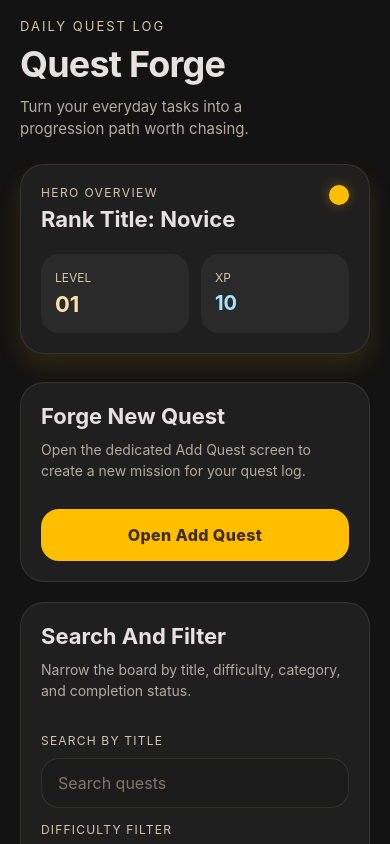
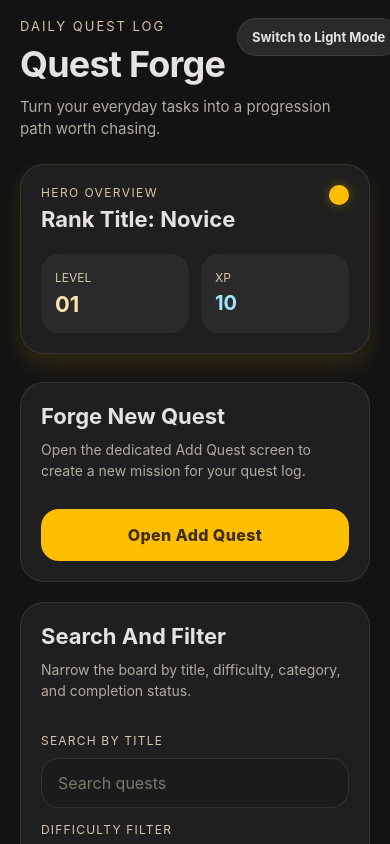
Before and after one commit to Akbulut55/QuestForge, a React Native app: screen / in a window 390 px wide. Built offline with nearby package versions, Linux system fonts and the light colour scheme.

Commit message:
[NAIM: Quest Blacksmith] Add theme toggle - 5kg

```diff
--- a/App.tsx
+++ b/App.tsx
@@ -26,6 +26,7 @@ type RankTitle = 'Novice' | 'Adventurer' | 'Knight' | 'Champion';
 type DifficultyFilter = 'All' | Difficulty;
 type CategoryFilter = 'All' | Category;
 type StatusFilter = 'All' | 'Active' | 'Completed';
+type ThemeMode = 'dark' | 'light';
 
 type Quest = {
   id: string;
@@ -44,9 +45,33 @@ type HeroProgress = {
 type GameState = {
   hero: HeroProgress;
   quests: Quest[];
+  themeMode: ThemeMode;
 };
 
-const theme = {
+type ThemePalette = {
+  background: string;
+  surfaceLow: string;
+  surface: string;
+  surfaceHigh: string;
+  surfaceHighest: string;
+  textPrimary: string;
+  textMuted: string;
+  amber: string;
+  amberSoft: string;
+  blue: string;
+  blueSoft: string;
+  success: string;
+  ghostBorder: string;
+  subtitle: string;
+  placeholder: string;
+  buttonText: string;
+  buttonDisabled: string;
+  activeBadgeBackground: string;
+  doneBadgeBackground: string;
+};
+
+const themes: Record<ThemeMode, ThemePalette> = {
+  dark: {
     background: '#131313',
     surfaceLow: '#1c1b1b',
     surface: '#201f1f',
@@ -58,8 +83,36 @@ const theme = {
     amberSoft: '#ffe2ab',
     blue: '#00d2fd',
     blueSoft: '#a2e7ff',
+    success: '#88d498',
     ghostBorder: 'rgba(156, 143, 120, 0.18)',
-  success: '#88d498',
+    subtitle: '#b3aba0',
+    placeholder: '#7e766b',
+    buttonText: '#402d00',
+    buttonDisabled: '#6e5b22',
+    activeBadgeBackground: 'rgba(255, 191, 0, 0.16)',
+    doneBadgeBackground: 'rgba(136, 212, 152, 0.16)',
+  },
+  light: {
+    background: '#f5efe4',
+    surfaceLow: '#efe5d6',
+    surface: '#fbf6ed',
+    surfaceHigh: '#e6d9c5',
+    surfaceHighest: '#dccbb2',
+    textPrimary: '#2a2015',
+    textMuted: '#7a6447',
+    amber: '#c68a17',
+    amberSoft: '#f0c879',
+    blue: '#2e8da3',
+    blueSoft: '#69bfd5',
+    success: '#3c8a59',
+    ghostBorder: 'rgba(122, 100, 71, 0.16)',
+    subtitle: '#6f5d45',
+    placeholder: '#917b61',
+    buttonText: '#2a2015',
+    buttonDisabled: '#b79c67',
+    activeBadgeBackground: 'rgba(198, 138, 23, 0.14)',
+    doneBadgeBackground: 'rgba(60, 138, 89, 0.14)',
+  },
 };
 
 const difficultyOptions: Difficulty[] = ['Easy', 'Medium', 'Hard', 'Epic'];
@@ -180,6 +233,7 @@ function createInitialGameState(): GameState {
   return {
     hero: createHeroProgress(startingXp),
     quests: normalizedQuests,
+    themeMode: 'dark',
   };
 }
 
@@ -190,6 +244,7 @@ function migrateLegacyQuests(quests: Quest[]): GameState {
   return {
     hero: createHeroProgress(heroXp),
     quests: normalizedQuests,
+    themeMode: 'dark',
   };
 }
 
@@ -203,6 +258,7 @@ function normalizeStoredGameState(state: GameState): GameState {
   return {
     hero: createHeroProgress(normalizedXp),
     quests: normalizedQuests,
+    themeMode: state.themeMode === 'light' ? 'light' : 'dark',
   };
 }
 
@@ -233,19 +289,19 @@ function questMatchesFilters({
     (selectedStatusFilter === 'Completed' && quest.status === 'Completed') ||
     (selectedStatusFilter === 'Active' && quest.status !== 'Completed');
 
-  return (
-    matchesSearch && matchesDifficulty && matchesCategory && matchesStatus
-  );
+  return matchesSearch && matchesDifficulty && matchesCategory && matchesStatus;
 }
 
 function HeroStat({
   label,
   value,
   accentStyle,
+  styles,
 }: {
   label: string;
   value: string;
   accentStyle?: object;
+  styles: ReturnType<typeof createStyles>;
 }) {
   return (
     <View style={styles.heroStat}>
@@ -260,12 +316,14 @@ function SectionPicker({
   options,
   selectedValue,
   onSelect,
+  styles,
   testIdPrefix,
 }: {
   label: string;
   options: string[];
   selectedValue: string;
   onSelect: (value: string) => void;
+  styles: ReturnType<typeof createStyles>;
   testIdPrefix: string;
 }) {
   return (
@@ -299,11 +357,35 @@ function SectionPicker({
   );
 }
 
+function ThemeToggle({
+  styles,
+  themeMode,
+  onToggleTheme,
+}: {
+  styles: ReturnType<typeof createStyles>;
+  themeMode: ThemeMode;
+  onToggleTheme: () => void;
+}) {
+  const nextThemeLabel =
+    themeMode === 'dark' ? 'Switch to Light Mode' : 'Switch to Dark Mode';
+
+  return (
+    <Pressable
+      onPress={onToggleTheme}
+      style={styles.themeToggleButton}
+      testID="theme-toggle-button">
+      <Text style={styles.themeToggleText}>{nextThemeLabel}</Text>
+    </Pressable>
+  );
+}
+
 function QuestCard({
   quest,
+  styles,
   onComplete,
 }: {
   quest: Quest;
+  styles: ReturnType<typeof createStyles>;
   onComplete?: (questId: string) => void;
 }) {
   const isComplete = quest.status === 'Completed';
@@ -355,11 +437,17 @@ function QuestCard({
 function QuestBoardScreen({
   hero,
   quests,
+  styles,
+  themeMode,
+  onToggleTheme,
   onCompleteQuest,
   onNavigateToAddQuest,
 }: {
   hero: HeroProgress;
   quests: Quest[];
+  styles: ReturnType<typeof createStyles>;
+  themeMode: ThemeMode;
+  onToggleTheme: () => void;
   onCompleteQuest: (questId: string) => void;
   onNavigateToAddQuest: () => void;
 }) {
@@ -396,8 +484,18 @@ function QuestBoardScreen({
     <ScrollView
       contentContainerStyle={styles.scrollContent}
       showsVerticalScrollIndicator={false}>
+      <View style={styles.topBar}>
+        <View>
           <Text style={styles.kicker}>Daily Quest Log</Text>
           <Text style={styles.title}>Quest Forge</Text>
+        </View>
+        <ThemeToggle
+          onToggleTheme={onToggleTheme}
+          styles={styles}
+          themeMode={themeMode}
+        />
+      </View>
+
       <Text style={styles.subtitle}>
         Turn your everyday tasks into a progression path worth chasing.
       </Text>
@@ -406,23 +504,23 @@ function QuestBoardScreen({
         <View style={styles.heroHeader}>
           <View>
             <Text style={styles.heroEyebrow}>Hero Overview</Text>
-            <Text style={styles.heroTitle}>
-              Rank Title: {hero.rankTitle}
-            </Text>
+            <Text style={styles.heroTitle}>Rank Title: {hero.rankTitle}</Text>
           </View>
           <View style={styles.heroOrb} />
         </View>
 
         <View style={styles.heroStatsRow}>
           <HeroStat
+            accentStyle={styles.levelAccent}
             label="Level"
+            styles={styles}
             value={getLevelForXp(hero.xp)}
-            accentStyle={styles.levelAccent}
           />
           <HeroStat
+            accentStyle={styles.xpAccent}
             label="XP"
+            styles={styles}
             value={`${hero.xp}`}
-            accentStyle={styles.xpAccent}
           />
         </View>
       </View>
@@ -453,7 +551,7 @@ function QuestBoardScreen({
           <TextInput
             onChangeText={setSearchQuery}
             placeholder="Search quests"
-            placeholderTextColor="#7e766b"
+            placeholderTextColor={styles.themePlaceholder.color}
             style={styles.titleInput}
             testID="quest-search-input"
             value={searchQuery}
@@ -467,6 +565,7 @@ function QuestBoardScreen({
           }
           options={difficultyFilterOptions}
           selectedValue={selectedDifficultyFilter}
+          styles={styles}
           testIdPrefix="difficulty-filter"
         />
 
@@ -475,6 +574,7 @@ function QuestBoardScreen({
           onSelect={value => setSelectedCategoryFilter(value as CategoryFilter)}
           options={categoryFilterOptions}
           selectedValue={selectedCategoryFilter}
+          styles={styles}
           testIdPrefix="category-filter"
         />
 
@@ -483,6 +583,7 @@ function QuestBoardScreen({
           onSelect={value => setSelectedStatusFilter(value as StatusFilter)}
           options={statusFilterOptions}
           selectedValue={selectedStatusFilter}
+          styles={styles}
           testIdPrefix="status-filter"
         />
       </View>
@@ -503,6 +604,7 @@ function QuestBoardScreen({
             key={quest.id}
             onComplete={onCompleteQuest}
             quest={quest}
+            styles={styles}
           />
         ))}
       </View>
@@ -514,6 +616,7 @@ function QuestBoardScreen({
             key={quest.id}
             onComplete={onCompleteQuest}
             quest={quest}
+            styles={styles}
           />
         ))}
       </View>
@@ -521,7 +624,7 @@ function QuestBoardScreen({
       <View style={styles.section}>
         <Text style={styles.sectionTitle}>Completed Quests</Text>
         {completedQuests.map(quest => (
-          <QuestCard key={quest.id} quest={quest} />
+          <QuestCard key={quest.id} quest={quest} styles={styles} />
         ))}
       </View>
     </ScrollView>
@@ -531,9 +634,15 @@ function QuestBoardScreen({
 function AddQuestScreen({
   onBack,
   onSave,
+  onToggleTheme,
+  styles,
+  themeMode,
 }: {
   onBack: () => void;
   onSave: (quest: Quest) => void;
+  onToggleTheme: () => void;
+  styles: ReturnType<typeof createStyles>;
+  themeMode: ThemeMode;
 }) {
   const [questTitle, setQuestTitle] = useState('');
   const [selectedDifficulty, setSelectedDifficulty] =
@@ -576,6 +685,11 @@ function AddQuestScreen({
           <Text style={styles.backButtonText}>Back</Text>
         </Pressable>
         <Text style={styles.screenLabel}>Quest Board</Text>
+        <ThemeToggle
+          onToggleTheme={onToggleTheme}
+          styles={styles}
+          themeMode={themeMode}
+        />
       </View>
 
       <Text style={styles.kicker}>Add Quest</Text>
@@ -595,7 +709,7 @@ function AddQuestScreen({
           <TextInput
             onChangeText={setQuestTitle}
             placeholder="Enter a new quest title"
-            placeholderTextColor="#7e766b"
+            placeholderTextColor={styles.themePlaceholder.color}
             style={styles.titleInput}
             testID="quest-title-input"
             value={questTitle}
@@ -607,6 +721,7 @@ function AddQuestScreen({
           onSelect={value => setSelectedDifficulty(value as Difficulty)}
           options={difficultyOptions}
           selectedValue={selectedDifficulty}
+          styles={styles}
           testIdPrefix="difficulty-option"
         />
 
@@ -615,6 +730,7 @@ function AddQuestScreen({
           onSelect={value => setSelectedCategory(value as Category)}
           options={categoryOptions}
           selectedValue={selectedCategory}
+          styles={styles}
           testIdPrefix="category-option"
         />
 
@@ -637,6 +753,9 @@ function App() {
   const [gameState, setGameState] = useState<GameState>(createInitialGameState);
   const [currentScreen, setCurrentScreen] = useState<ScreenName>('quest-board');
   const [isHydrated, setIsHydrated] = useState(false);
+
+  const currentTheme = themes[gameState.themeMode];
+  const styles = createStyles(currentTheme);
 
   useEffect(() => {
     let isMounted = true;
@@ -694,9 +813,11 @@ function App() {
       }
 
       const updatedXp =
-        currentState.hero.xp + completionXpByDifficulty[questToComplete.difficulty];
+        currentState.hero.xp +
+        completionXpByDifficulty[questToComplete.difficulty];
 
       return {
+        ...currentState,
         hero: createHeroProgress(updatedXp),
         quests: currentState.quests.map(quest =>
           quest.id === questId ? { ...quest, status: 'Completed' } : quest,
@@ -705,10 +826,22 @@ function App() {
     });
   };
 
+  const handleToggleTheme = () => {
+    setGameState(currentState => ({
+      ...currentState,
+      themeMode: currentState.themeMode === 'dark' ? 'light' : 'dark',
+    }));
+  };
+
   return (
     <SafeAreaProvider>
       <SafeAreaView style={styles.safeArea}>
-        <StatusBar barStyle="light-content" backgroundColor={theme.background} />
+        <StatusBar
+          backgroundColor={currentTheme.background}
+          barStyle={
+            gameState.themeMode === 'dark' ? 'light-content' : 'dark-content'
+          }
+        />
         {!isHydrated ? (
           <View style={styles.loadingState}>
             <Text style={styles.loadingKicker}>Restoring Quest Log</Text>
@@ -721,12 +854,18 @@ function App() {
                 hero={gameState.hero}
                 onCompleteQuest={handleCompleteQuest}
                 onNavigateToAddQuest={() => setCurrentScreen('add-quest')}
+                onToggleTheme={handleToggleTheme}
                 quests={gameState.quests}
+                styles={styles}
+                themeMode={gameState.themeMode}
               />
             ) : (
               <AddQuestScreen
                 onBack={() => setCurrentScreen('quest-board')}
                 onSave={handleSaveQuest}
+                onToggleTheme={handleToggleTheme}
+                styles={styles}
+                themeMode={gameState.themeMode}
               />
             )}
           </>
@@ -736,7 +875,8 @@ function App() {
   );
 }
 
-const styles = StyleSheet.create({
+function createStyles(theme: ThemePalette) {
+  return StyleSheet.create({
     safeArea: {
       flex: 1,
       backgroundColor: theme.background,
@@ -765,11 +905,31 @@ const styles = StyleSheet.create({
       fontWeight: '700',
       letterSpacing: -0.8,
     },
+    topBar: {
+      alignItems: 'flex-start',
+      flexDirection: 'row',
+      gap: 12,
+      justifyContent: 'space-between',
+    },
     screenHeader: {
       alignItems: 'center',
       flexDirection: 'row',
+      gap: 10,
       justifyContent: 'space-between',
       marginBottom: 14,
+    },
+    themeToggleButton: {
+      backgroundColor: theme.surfaceHigh,
+      borderColor: theme.ghostBorder,
+      borderRadius: 999,
+      borderWidth: 1,
+      paddingHorizontal: 14,
+      paddingVertical: 10,
+    },
+    themeToggleText: {
+      color: theme.textPrimary,
+      fontSize: 13,
+      fontWeight: '700',
     },
     backButton: {
       backgroundColor: theme.surfaceHigh,
@@ -804,11 +964,11 @@ const styles = StyleSheet.create({
       letterSpacing: -0.8,
     },
     subtitle: {
-    color: '#b3aba0',
+      color: theme.subtitle,
       fontSize: 15,
       lineHeight: 22,
       marginTop: 10,
-    maxWidth: 300,
+      maxWidth: 320,
     },
     heroCard: {
       backgroundColor: theme.surface,
@@ -905,7 +1065,7 @@ const styles = StyleSheet.create({
       paddingVertical: 16,
     },
     primaryActionText: {
-    color: '#402d00',
+      color: theme.buttonText,
       fontSize: 16,
       fontWeight: '800',
       letterSpacing: 0.4,
@@ -919,7 +1079,7 @@ const styles = StyleSheet.create({
       padding: 20,
     },
     formIntro: {
-    color: '#b3aba0',
+      color: theme.subtitle,
       fontSize: 14,
       lineHeight: 21,
       marginBottom: 18,
@@ -945,6 +1105,9 @@ const styles = StyleSheet.create({
       paddingHorizontal: 16,
       paddingVertical: 14,
     },
+    themePlaceholder: {
+      color: theme.placeholder,
+    },
     optionRow: {
       flexDirection: 'row',
       flexWrap: 'wrap',
@@ -959,8 +1122,8 @@ const styles = StyleSheet.create({
       paddingVertical: 10,
     },
     optionChipSelected: {
-    backgroundColor: 'rgba(255, 191, 0, 0.16)',
-    borderColor: 'rgba(255, 191, 0, 0.26)',
+      backgroundColor: theme.activeBadgeBackground,
+      borderColor: theme.ghostBorder,
     },
     optionChipText: {
       color: theme.textMuted,
@@ -979,11 +1142,11 @@ const styles = StyleSheet.create({
       paddingVertical: 16,
     },
     saveButtonDisabled: {
-    backgroundColor: '#6e5b22',
+      backgroundColor: theme.buttonDisabled,
       opacity: 0.55,
     },
     saveButtonText: {
-    color: '#402d00',
+      color: theme.buttonText,
       fontSize: 16,
       fontWeight: '800',
       letterSpacing: 0.4,
@@ -1006,7 +1169,7 @@ const styles = StyleSheet.create({
       marginBottom: 8,
     },
     emptyStateText: {
-    color: '#b3aba0',
+      color: theme.subtitle,
       fontSize: 14,
       lineHeight: 21,
     },
@@ -1046,10 +1209,10 @@ const styles = StyleSheet.create({
       paddingVertical: 6,
     },
     statusBadgeActive: {
-    backgroundColor: 'rgba(255, 191, 0, 0.16)',
+      backgroundColor: theme.activeBadgeBackground,
     },
     statusBadgeDone: {
-    backgroundColor: 'rgba(136, 212, 152, 0.16)',
+      backgroundColor: theme.doneBadgeBackground,
     },
     statusBadgeText: {
       color: theme.amberSoft,
@@ -1073,7 +1236,7 @@ const styles = StyleSheet.create({
       paddingVertical: 12,
     },
     metaPillHighlight: {
-    backgroundColor: 'rgba(0, 210, 253, 0.12)',
+      backgroundColor: `${theme.blue}20`,
     },
     metaLabel: {
       color: theme.textMuted,
@@ -1105,5 +1268,6 @@ const styles = StyleSheet.create({
       fontWeight: '700',
     },
   });
+}
 
 export default App;
```
Also changed, not shown: 2 other files (tests, documents, lock files or other folders). Lines whose indentation alone changed are shown as unchanged.
